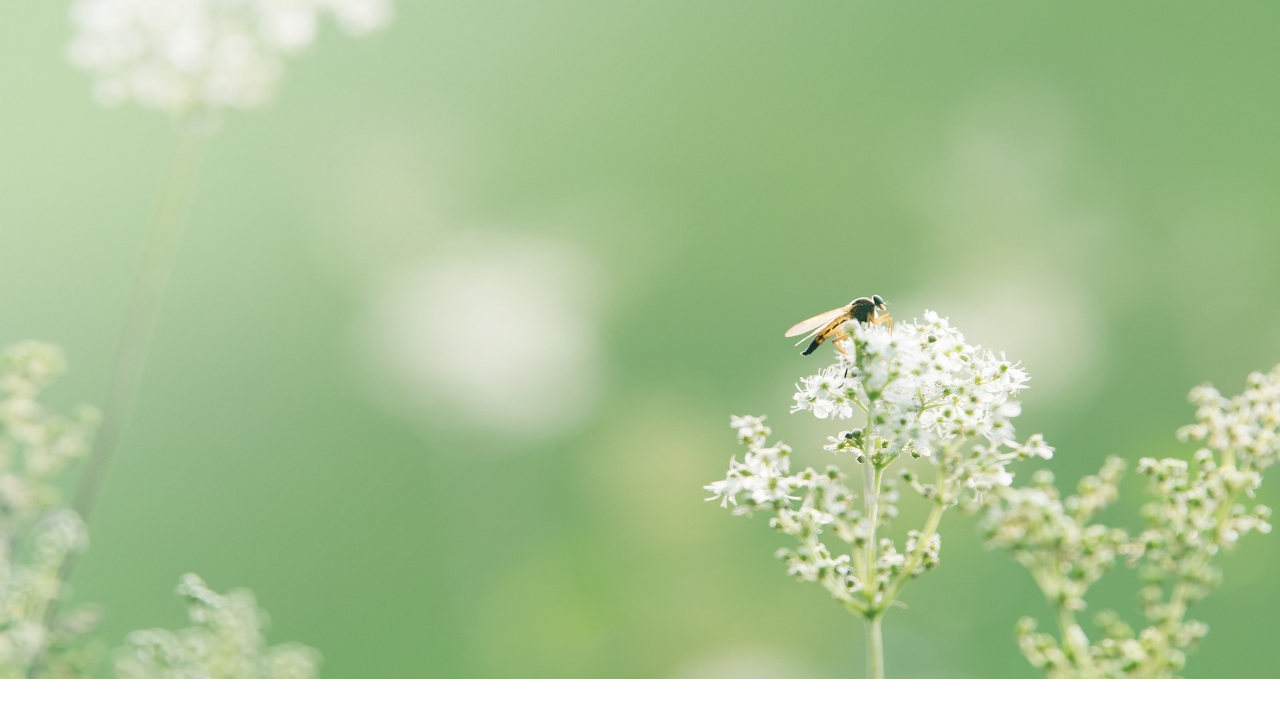
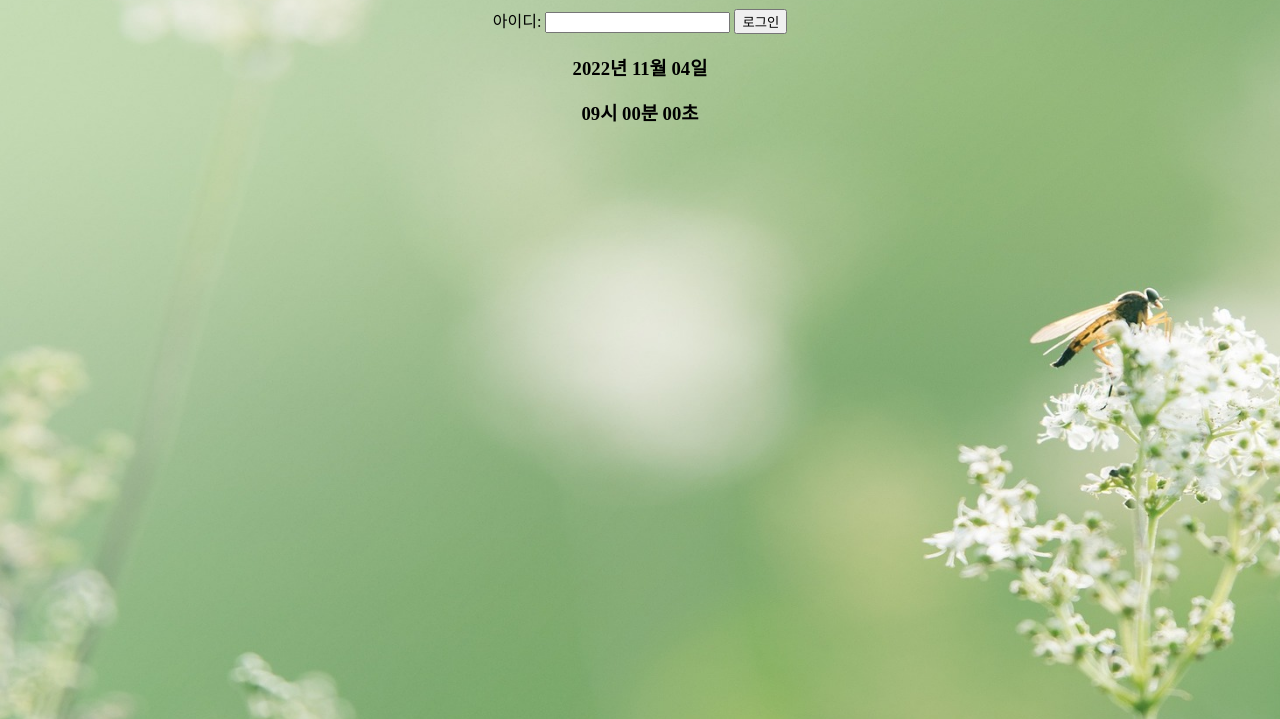
Before and after one commit to aristata/javascript-01-momentum-challenge, a plain HTML site: page index.html in a window 1280 px wide. Shown: the part 81-800 px from the top of the page. Drawn offline with Linux system fonts and the light colour scheme.

Commit message:
fix: 배경 이미지 제일 뒤로 수정

```diff
--- a/style/style.css
+++ b/style/style.css
@@ -7,8 +7,8 @@ body {
 }
 
 .backgroundImg {
-  max-width: 100%;
-  max-height: 100%;
+  max-width: 210vh;
+  max-height: 180vh;
   left: 0;
   right: 0;
   top: 0;
@@ -16,4 +16,5 @@ body {
   margin: auto;
   overflow: auto;
   position: fixed;
+  z-index: -1;
 }
```
